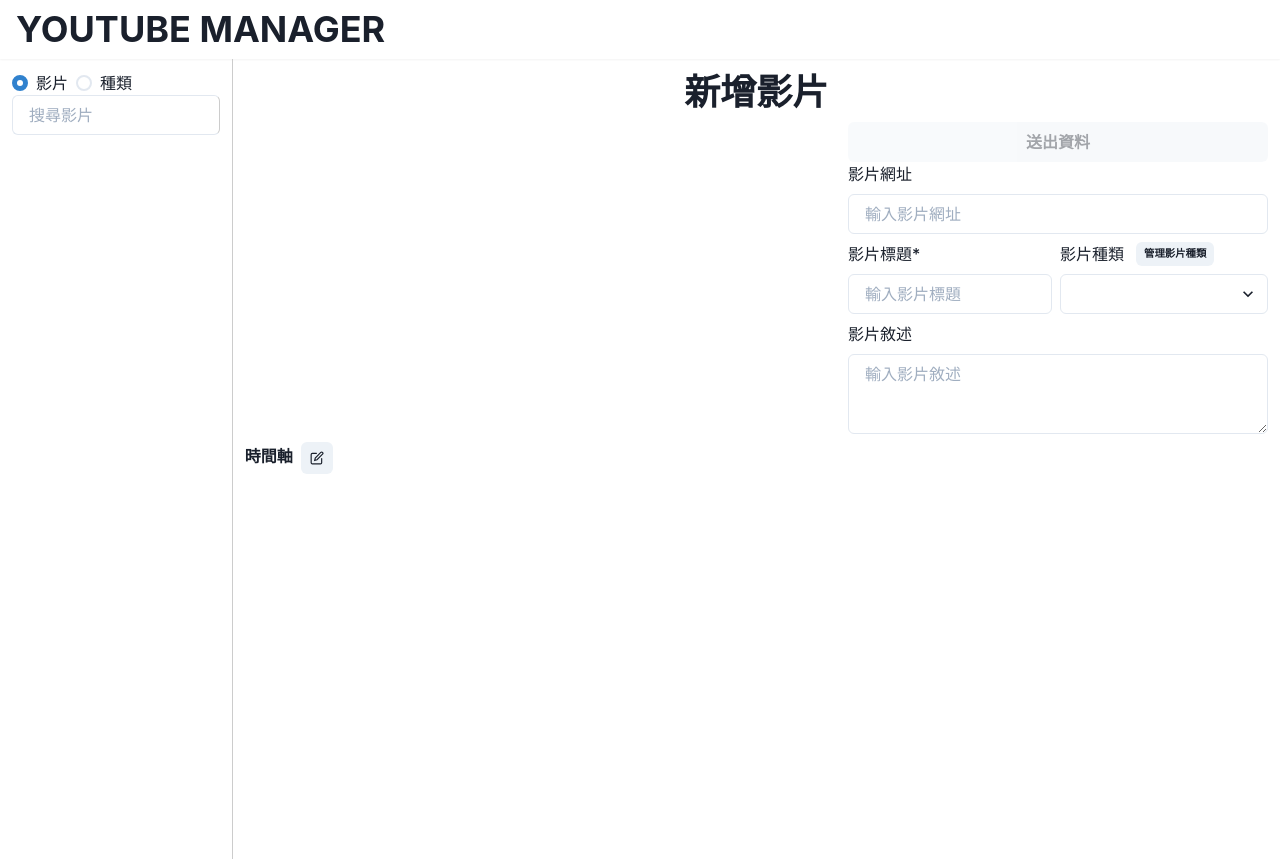
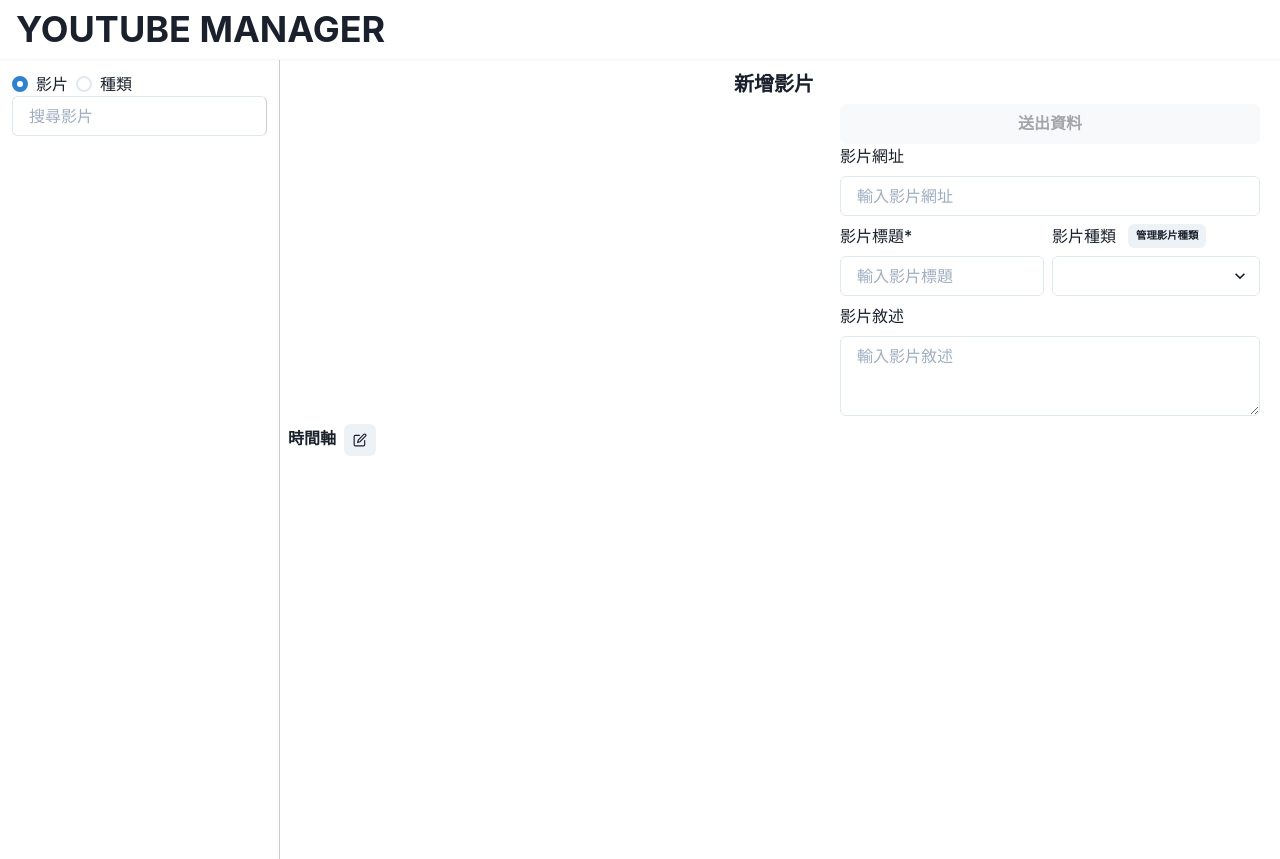
Before and after one commit to ss77995ss/youtube-manager, a React (Create React App) app: page /create in a window 1280 px wide. After the commit the page ends 800 px from the top, so only its background shows below. Built offline with nearby package versions, Linux system fonts and the light colour scheme.

Commit message:
refactor(Layout): Adjust UI layout * Fixed Header and Sidebar * Reset Youtube video margin

```diff
--- a/package.json
+++ b/package.json
@@ -4,7 +4,7 @@
   "private": true,
   "dependencies": {
     "@chakra-ui/icons": "^1.0.2",
-    "@chakra-ui/react": "^1.0.1",
+    "@chakra-ui/react": "^1.3.3",
     "@emotion/react": "^11.1.1",
     "@emotion/styled": "^11.0.0",
     "@testing-library/jest-dom": "^5.11.4",
--- a/src/App.js
+++ b/src/App.js
@@ -14,16 +14,33 @@
     <Router>
       <ChakraProvider>
         <VideosProvider>
-          <Box height="100vh" className="App">
-            <HStack as="header" className="App-header" boxShadow="rgba(0, 0, 0, 0.05) 0px 1px 2px 0px">
+          <Box className="App">
+            <HStack
+              position="fixed"
+              as="header"
+              w="100%"
+              bg="white"
+              top={0}
+              zIndex={3}
+              className="App-header"
+              boxShadow="rgba(0, 0, 0, 0.05) 0px 1px 2px 0px"
+            >
               <HamburgerIcon ml={4} cursor="pointer" onClick={onOpen} display={{ base: 'block', xl: 'none' }} />
               <Heading m={0} p={2}>
                 <Link to="/">YOUTUBE MANAGER</Link>
               </Heading>
             </HStack>
-            <Flex height="100%" as="section" className="App-body">
+            <Flex height="100%" as="section" className="App-body" pt="60px">
               <Sidebar isOpen={isOpen} onClose={onClose} />
-              <Box width="100%" height="100%" overflow="auto" p={3} textAlign="center" as="section">
+              <Box
+                width="100%"
+                height="100%"
+                overflow="auto"
+                p={3}
+                textAlign="center"
+                as="section"
+                pl={{ base: 0, xl: 280 }}
+              >
                 <Switch>
                   <Route exact path="/">
                     <Link to="/create">新增影片</Link>
--- a/src/components/Create/index.js
+++ b/src/components/Create/index.js
@@ -71,10 +71,10 @@
   };
 
   return (
-    <Stack>
-      <Heading>新增影片</Heading>
+    <Stack px={2}>
+      <Heading size="md">新增影片</Heading>
       <Flex flexDirection={{ base: 'column', lg: 'row' }}>
-        <Box mx={{ base: 'auto', lg: 10 }} mb={2} w="100%">
+        <Box mx={{ base: 'auto', lg: 10, '2xl': 20 }} mb={2} w="100%">
           <Box position="relative" pt="56.25%" w="100%">
             <YouTube
               className="youtube-player"
@@ -87,7 +87,7 @@
           </Box>
         </Box>
         <form onSubmit={handleSubmit(onSubmit)}>
-          <Box textAlign="left" w={{ base: '100%', lg: '420px' }} height="100%">
+          <Box textAlign="left" w={{ base: '100%', lg: '420px', '2xl': '540px' }} height="100%">
             <Button w="100%" type="submit" disabled={!currentVideoUrl || videoError || !video}>
               送出資料
             </Button>
--- a/src/components/Show/index.js
+++ b/src/components/Show/index.js
@@ -34,9 +34,9 @@
   };
 
   return (
-    <Stack>
+    <Stack px={2}>
       <Flex flexDirection={{ base: 'column', lg: 'row' }}>
-        <Box mx={{ base: 'auto', lg: 'auto' }} mb={2} w="100%" maxWidth={1116}>
+        <Box mx={{ base: 'auto', lg: 4 }} mb={2} w="100%" maxWidth={1116}>
           <Box position="relative" pt="56.25%" w="100%">
             <YouTube className="youtube-player" videoId={videoId} opts={opts} onReady={handleReady} />
           </Box>
--- a/src/components/Sidebar/index.js
+++ b/src/components/Sidebar/index.js
@@ -12,6 +12,7 @@
         borderRight="1px solid #ccc"
         p={3}
         as="aside"
+        position="fixed"
       >
         <SidebarContent />
       </Box>
--- a/src/components/common/AddTimestampForm.js
+++ b/src/components/common/AddTimestampForm.js
@@ -11,11 +11,11 @@
 
   return (
     <form onSubmit={handleSubmit(onSubmit)}>
-      <Box my={2} border="1px solid" p={4} rounded="md" shadow="md">
+      <Box mb={2} border="1px solid" p={4} rounded="md" shadow="md">
         <Heading as="h4" size="sm">
           新增時間軸
         </Heading>
-        <Stack direction={['column', 'column', 'row', 'row']} mt={4}>
+        <Stack direction={['column', 'column', 'row', 'row']} mt={2}>
           <FormControl>
             <FormLabel htmlFor="title">名稱*</FormLabel>
             <Input name="title" type="text" ref={register({ required: true })} />
```
Also changed, not shown: 1 other file (tests, documents, lock files or other folders).
